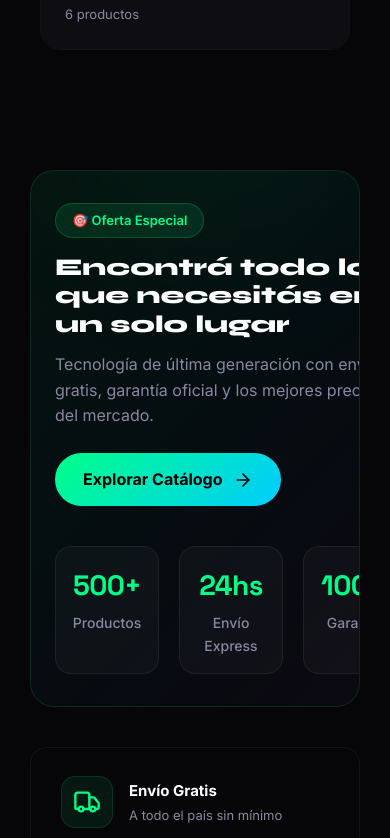
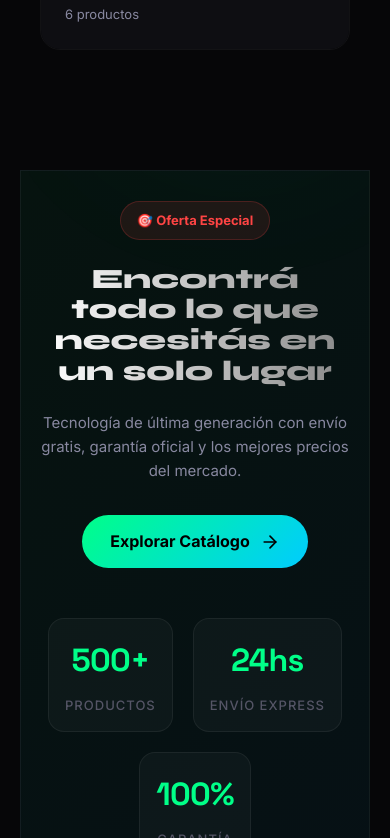
Before and after one commit to elpaspu23/tienda-de-pc-web, a React (Vite) app: page / in a window 390 px wide. Shown: the part 4946-5784 px from the top of the page. Built offline with nearby package versions, Linux system fonts and the light colour scheme; no server answers; the database is empty; a web font is replaced by a local one.

Commit message:
Add missing promo banner styles

```diff
--- a/src/index.css
+++ b/src/index.css
@@ -4072,3 +4072,126 @@ button:disabled,
     color: white;
     font-weight: 500;
 }
+
+/* --- Promo Banner --- */
+.promo-banner {
+    padding: 80px 40px;
+    background: var(--bg-primary);
+}
+
+.promo-banner-content {
+    background: linear-gradient(135deg, rgba(0, 255, 136, 0.05), rgba(0, 204, 255, 0.05));
+    border: 1px solid var(--border-subtle);
+    border-radius: var(--radius-2xl);
+    padding: 60px;
+    display: flex;
+    align-items: center;
+    justify-content: space-between;
+    gap: 60px;
+    position: relative;
+    overflow: hidden;
+    max-width: 1200px;
+    margin: 0 auto;
+}
+
+.promo-banner-text {
+    flex: 1;
+    z-index: 2;
+}
+
+.promo-badge {
+    display: inline-flex;
+    align-items: center;
+    gap: 8px;
+    padding: 8px 16px;
+    background: rgba(255, 68, 68, 0.1);
+    color: #ff4444;
+    border-radius: 20px;
+    font-size: 13px;
+    font-weight: 700;
+    margin-bottom: 24px;
+    border: 1px solid rgba(255, 68, 68, 0.2);
+}
+
+.promo-banner-text h2 {
+    font-size: 48px;
+    line-height: 1.1;
+    margin-bottom: 24px;
+    background: linear-gradient(to right, #fff, #888);
+    -webkit-background-clip: text;
+    -webkit-text-fill-color: transparent;
+    color: white;
+}
+
+.promo-banner-text p {
+    font-size: 18px;
+    color: var(--text-secondary);
+    margin-bottom: 32px;
+    max-width: 500px;
+}
+
+.promo-banner-stats {
+    display: flex;
+    gap: 40px;
+    margin-top: 40px;
+}
+
+.promo-stat {
+    display: flex;
+    flex-direction: column;
+}
+
+.promo-stat-number {
+    font-size: 32px;
+    font-weight: 700;
+    color: var(--accent-primary);
+    font-family: var(--font-numeric);
+}
+
+.promo-stat-label {
+    font-size: 13px;
+    color: var(--text-muted);
+    text-transform: uppercase;
+    letter-spacing: 1px;
+    margin-top: 4px;
+}
+
+/* Mobile Responsiveness for Promo Banner */
+@media (max-width: 900px) {
+    .promo-banner {
+        padding: 40px 20px !important;
+    }
+
+    .promo-banner-content {
+        flex-direction: column !important;
+        padding: 30px 20px !important;
+        text-align: center !important;
+        gap: 30px !important;
+    }
+
+    .promo-banner-text {
+        width: 100% !important;
+        display: flex !important;
+        flex-direction: column !important;
+        align-items: center !important;
+    }
+
+    .promo-banner-text h2 {
+        font-size: 28px !important;
+        width: 100% !important;
+        overflow-wrap: break-word !important;
+        white-space: normal !important;
+    }
+
+    .promo-banner-text p {
+        font-size: 15px !important;
+    }
+
+    .promo-banner-stats {
+        width: 100% !important;
+        justify-content: center !important;
+        gap: 20px !important;
+        flex-wrap: wrap !important;
+        margin-top: 20px !important;
+    }
+}
```
